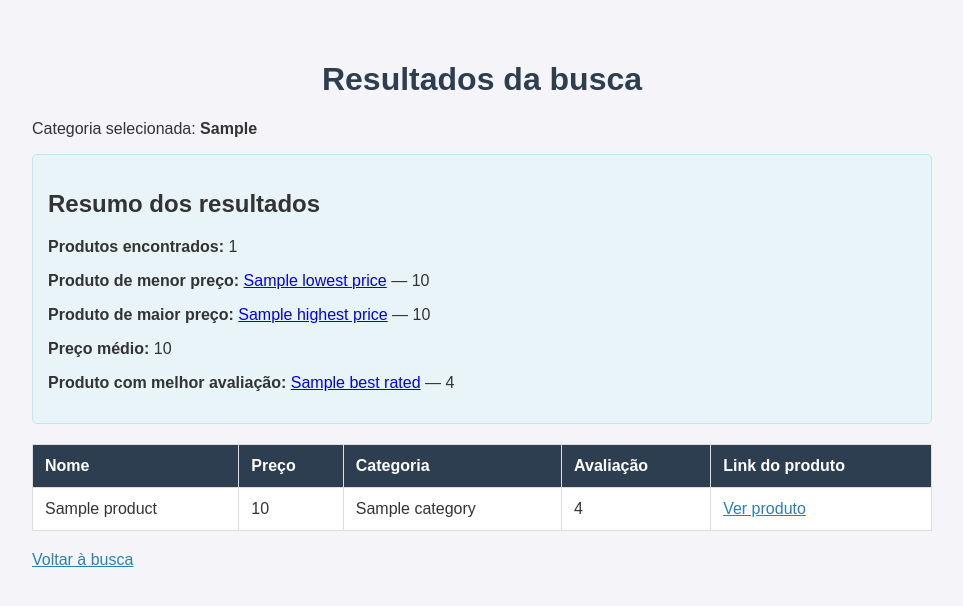
After one commit to III-Ze-III/trabalho-webscraping-css, a Flask app: template Web-Scrapping/templates/result.html in a window 1280 px wide. The commit adds this page. Shown: the top 606 px of the page, without its empty margins (158-1121 px from the left). Run offline with Flask 3, Linux system fonts and the light colour scheme; the template is opened without the code that fills it: most values are stand-ins (such as "Sample title", 1, 10 or a date in 2020).

Commit message:
desenvolvimento da aplicação

```diff
--- a/Web-Scrapping/app.py
+++ b/Web-Scrapping/app.py
@@ -1,8 +1,30 @@
+import re
+from decimal import Decimal, InvalidOperation
+import re
+from decimal import Decimal, InvalidOperation
+from urllib.parse import urljoin
+
 from flask import Flask, request, render_template
 import requests
 from bs4 import BeautifulSoup
 
-categories = [ "Eletronics", "Clothing", "Home & Garden", "Sports", "Books", "Toys",
+def parse_numeric_value(value):
+    if not value:
+        return None
+
+    match = re.search(r'[-+]?\d[\d,]*(?:\.\d+)?', value)
+    if not match:
+        return None
+
+    try:
+        number = Decimal(match.group().replace(',', ''))
+    except InvalidOperation:
+        return None
+
+    return number if number.is_finite() else None
+
+
+categories = [ "Electronics", "Clothing", "Home & Garden", "Sports", "Books", "Toys",
               "Beauty", "Automotive", "Health", "Food & Beverage", "Jewelry", "Office Supplies",
               "Pet Supplies", "Music", "Art"]
 
@@ -21,20 +43,54 @@ def scrape():
     # Coleta os dados da página
     response = requests.get(url)
 
-    # Lista para armazenar os dados coletados
-    data = []
-
     # Analisa o conteúdo HTML da página usando BeautifulSoup
     if response.status_code == 200:
         soup = BeautifulSoup(response.text, 'html.parser')
 
-        # Procura todos os cards de produtos na página
-        category_spans = soup.find_all('a', class_='product-card')
-        print(f"Found {len(category_spans)} product cards.")
+        products = []
+        for card in soup.find_all('a', class_='product-card'):
+            category_element = card.find(class_='category')
+            product_category = category_element.get_text(" ", strip=True) if category_element else None
+            if not product_category or selected_category.casefold() != product_category.casefold():
+                continue
+
+            name_element = card.find(class_='product-name')
+            price_element = card.find(class_='price')
+            rating_element = card.find(class_='rating')
+            product_url = card.get('href')
+
+            product = {
+                'name': name_element.get_text(" ", strip=True) if name_element else None,
+                'price': price_element.get_text(strip=True) if price_element else None,
+                'category': product_category,
+                'rating': rating_element.get_text(" ", strip=True) if rating_element else None,
+                'url': urljoin(url, product_url) if product_url else None,
+            }
+            product['price_value'] = parse_numeric_value(product['price'])
+            product['rating_value'] = parse_numeric_value(product['rating'])
+            products.append(product)
+
+        priced_products = [product for product in products if product['price_value'] is not None]
+        rated_products = [product for product in products if product['rating_value'] is not None]
+        stats = {
+            'count': len(products),
+            'lowest_price': min(priced_products, key=lambda product: product['price_value']) if priced_products else None,
+            'highest_price': max(priced_products, key=lambda product: product['price_value']) if priced_products else None,
+            'average_price': (
+                f"${sum((product['price_value'] for product in priced_products), Decimal('0')) / len(priced_products):.2f}"
+                if priced_products else None
+            ),
+            'best_rated': max(rated_products, key=lambda product: product['rating_value']) if rated_products else None,
+        }
+
+        return render_template(
+            'result.html',
+            selected_category=selected_category,
+            products=products,
+            stats=stats,
+        )
     else:
         return f"Failed to retrieve data from {url}. Status code: {response.status_code}"
 
-    return f"Scraping {selected_category}..."
-
 if __name__ == '__main__':
     app.run(debug=True)
--- a/Web-Scrapping/static/style.css
+++ b/Web-Scrapping/static/style.css
@@ -77,3 +77,27 @@ th {
     background-color: #2c3e50;
     color: white;
 }
+
+.results-summary {
+    margin-bottom: 16px;
+}
+
+.table-container {
+    overflow-x: auto;
+}
+
+td a,
+.back-link {
+    color: #2980b9;
+}
+
+.back-link {
+    display: inline-block;
+    margin-top: 20px;
+}
+
+.empty-results {
+    padding: 16px;
+    background-color: white;
+    border-radius: 8px;
+}
--- /dev/null
+++ b/Web-Scrapping/templates/result.html
@@ -0,0 +1,100 @@
+<!DOCTYPE html>
+<html lang="pt-BR">
+<head>
+    <meta charset="UTF-8">
+    <meta name="viewport" content="width=device-width, initial-scale=1.0">
+    <title>Resultados da busca</title>
+    <link rel="stylesheet" href="{{ url_for('static', filename='style.css') }}">
+</head>
+<body>
+    <header>
+        <h1>Resultados da busca</h1>
+    </header>
+
+    <main>
+        <p class="results-summary">Categoria selecionada: <strong>{{ selected_category }}</strong></p>
+
+        <section class="analise" aria-labelledby="summary-title">
+            <h2 id="summary-title">Resumo dos resultados</h2>
+            <p><strong>Produtos encontrados:</strong> {{ stats.count }}</p>
+            <p>
+                <strong>Produto de menor preço:</strong>
+                {% if stats.lowest_price %}
+                    {% if stats.lowest_price.url %}
+                        <a href="{{ stats.lowest_price.url }}" target="_blank" rel="noopener noreferrer">{{ stats.lowest_price.name or 'Nome indisponível' }}</a>
+                    {% else %}
+                        {{ stats.lowest_price.name or 'Nome indisponível' }}
+                    {% endif %}
+                    — {{ stats.lowest_price.price or 'Preço indisponível' }}
+                {% else %}
+                    Não disponível
+                {% endif %}
+            </p>
+            <p>
+                <strong>Produto de maior preço:</strong>
+                {% if stats.highest_price %}
+                    {% if stats.highest_price.url %}
+                        <a href="{{ stats.highest_price.url }}" target="_blank" rel="noopener noreferrer">{{ stats.highest_price.name or 'Nome indisponível' }}</a>
+                    {% else %}
+                        {{ stats.highest_price.name or 'Nome indisponível' }}
+                    {% endif %}
+                    — {{ stats.highest_price.price or 'Preço indisponível' }}
+                {% else %}
+                    Não disponível
+                {% endif %}
+            </p>
+            <p><strong>Preço médio:</strong> {{ stats.average_price or 'Não disponível' }}</p>
+            <p>
+                <strong>Produto com melhor avaliação:</strong>
+                {% if stats.best_rated %}
+                    {% if stats.best_rated.url %}
+                        <a href="{{ stats.best_rated.url }}" target="_blank" rel="noopener noreferrer">{{ stats.best_rated.name or 'Nome indisponível' }}</a>
+                    {% else %}
+                        {{ stats.best_rated.name or 'Nome indisponível' }}
+                    {% endif %}
+                    — {{ stats.best_rated.rating or 'Avaliação indisponível' }}
+                {% else %}
+                    Não disponível
+                {% endif %}
+            </p>
+        </section>
+
+        {% if products %}
+            <div class="table-container">
+                <table>
+                    <thead>
+                        <tr>
+                            <th>Nome</th>
+                            <th>Preço</th>
+                            <th>Categoria</th>
+                            <th>Avaliação</th>
+                            <th>Link do produto</th>
+                        </tr>
+                    </thead>
+                    <tbody>
+                        {% for product in products %}
+                            <tr>
+                                <td>{{ product.name or 'Não disponível' }}</td>
+                                <td>{{ product.price or 'Não disponível' }}</td>
+                                <td>{{ product.category or 'Não disponível' }}</td>
+                                <td>{{ product.rating or 'Não disponível' }}</td>
+                                <td>
+                                    {% if product.url %}
+                                        <a href="{{ product.url }}" target="_blank" rel="noopener noreferrer">Ver produto</a>
+                                    {% else %}
+                                        Não disponível
+                                    {% endif %}
+                                </td>
+                            </tr>
+                        {% endfor %}
+                    </tbody>
+                </table>
+            </div>
+        {% else %}
+            <p class="empty-results">Nenhum produto encontrado nesta categoria.</p>
+        {% endif %}
+
+        <a class="back-link" href="{{ url_for('index') }}">Voltar à busca</a>
+    </main>
+</body>
+</html>
```
